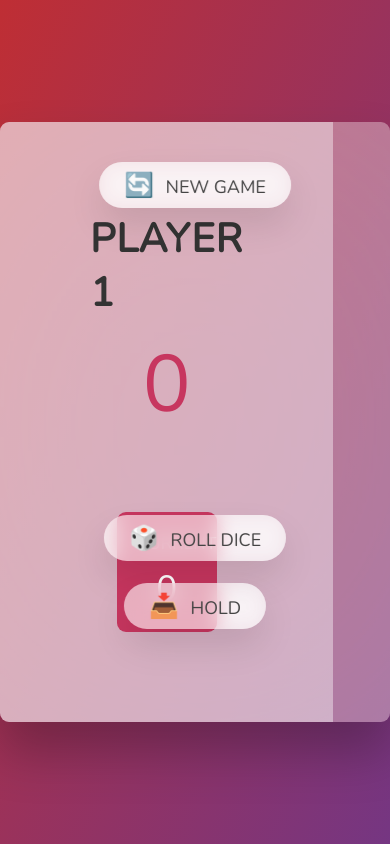
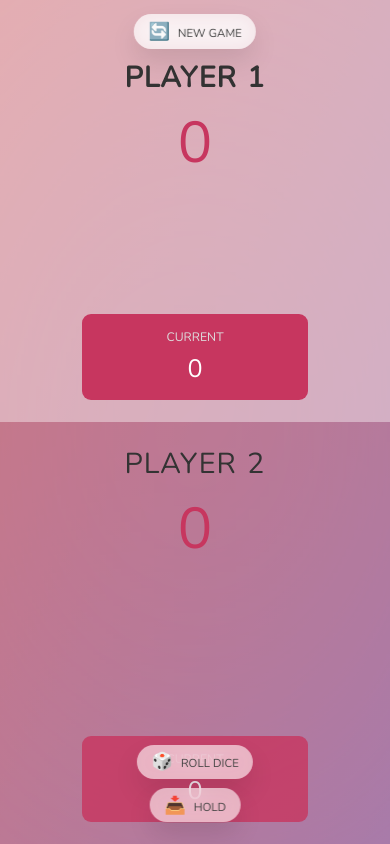
Before and after one commit to PriyanshuJayant/jonas-JS, a plain HTML site: page 07-Pig-Game/final/index.html in a window 390 px wide. Drawn offline with nearby package versions, Linux system fonts and the light colour scheme.

Commit message:
responsive ayush

```diff
--- a/07-Pig-Game/final/style.css
+++ b/07-Pig-Game/final/style.css
@@ -169,3 +169,59 @@ main {
 .hidden {
   display: none;
 }
+
+/* RESPONSIVE DESIGN */
+@media (max-width: 65em) { /* 1040px */
+  html {
+    font-size: 50%; /* 1rem = 8px */
+  }
+}
+
+@media (max-width: 48em) { /* 768px */
+  main {
+    flex-direction: column;
+    width: 100vw;
+    height: 100vh;
+    border-radius: 0;
+  }
+
+  .player {
+    padding: 3rem;
+    padding-top: 8rem;
+  }
+
+  .player--1 {
+    padding-top: 3rem;
+  }
+
+  .btn {
+    font-size: 1.6rem;
+    padding: 0.8rem 2rem;
+  }
+
+  .btn--new {
+    top: 2rem;
+  }
+
+  .btn--roll {
+    top: auto;
+    bottom: 9rem;
+  }
+
+  .btn--hold {
+    top: auto;
+    bottom: 3rem;
+  }
+
+  .dice {
+    top: 50%;
+    transform: translate(-50%, -50%);
+    height: 8rem;
+  }
+}
+
+@media (max-width: 25em) { /* 400px */
+  html {
+    font-size: 45%;
+  }
+}
```
